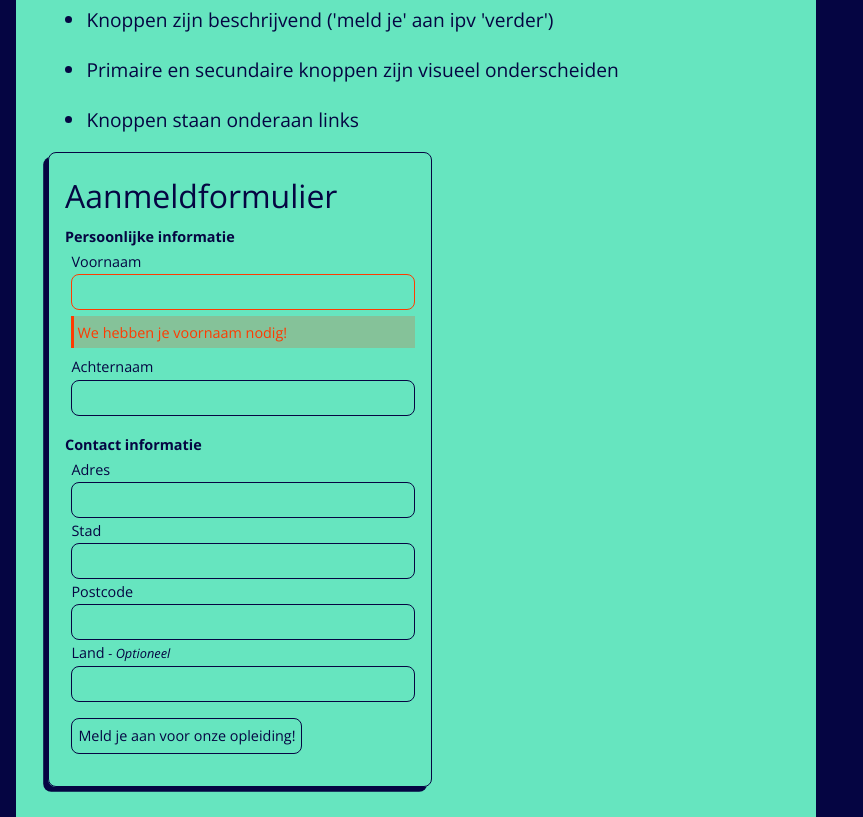
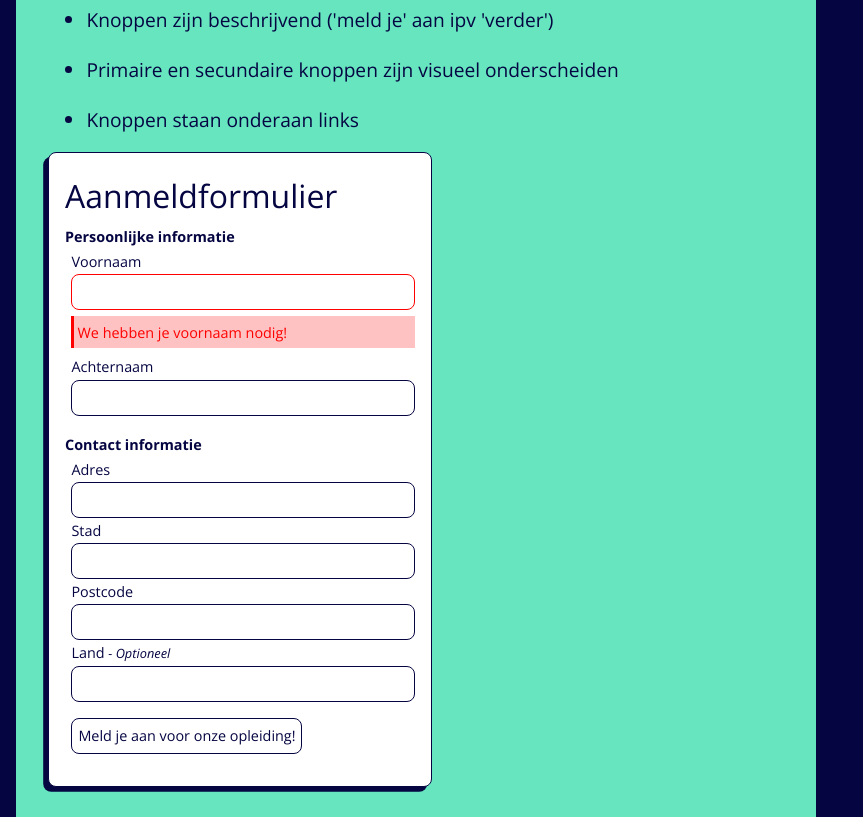
Before and after one commit to fdnd/styleguide.fdnd.nl, a plain HTML site: page index.html in a window 1280 px wide. Shown: the part 4663-5480 px from the top of the page, without its empty margins (0-863 px from the left). Drawn offline with nearby package versions, Linux system fonts and the light colour scheme.

Commit message:
Update fdnd.css

```diff
--- a/fdnd.css
+++ b/fdnd.css
@@ -18,8 +18,8 @@ https://github.com/fdnd/styleguide/issues */
 	--blueberry: #050542;
 	--turquoise:#66e5bf;
 	--lavender: #a675f5;
-  --attention: #ff3a01;
-  --attention-transparent: #ff3a0133;
+  --attention: #ff0000;
+  --attention-background: #ffc2c2;
   --call-to-action: #FFFC86;
   --rounded:.5rem;
   --pilled: 2rem;
@@ -460,6 +460,7 @@ form {
   max-width: 24rem;
   display: flex;
   flex-direction: column;
+  background-color: var(--white);
   border: var(--blueberry) 1px solid;
   border-radius: var(--rounded);
   box-shadow: calc(-1 * var(--shadow)) var(--shadow) 0 0 var(--blueberry);
@@ -494,7 +495,7 @@ form label.attention {
   margin: .4rem 0;
   padding: .2rem;
   border-left: .2rem solid var(--attention);
-  background-color: var(--attention-transparent);
+  background-color: var(--attention-background);
 }
 form input,
 form textarea,
```
